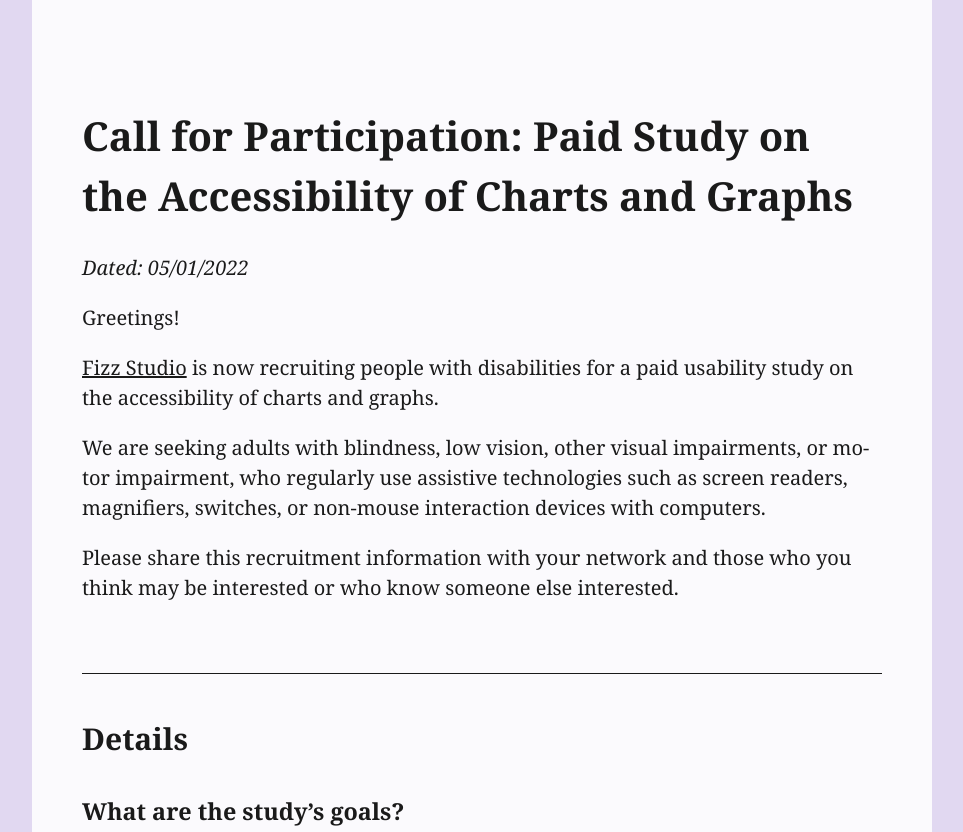
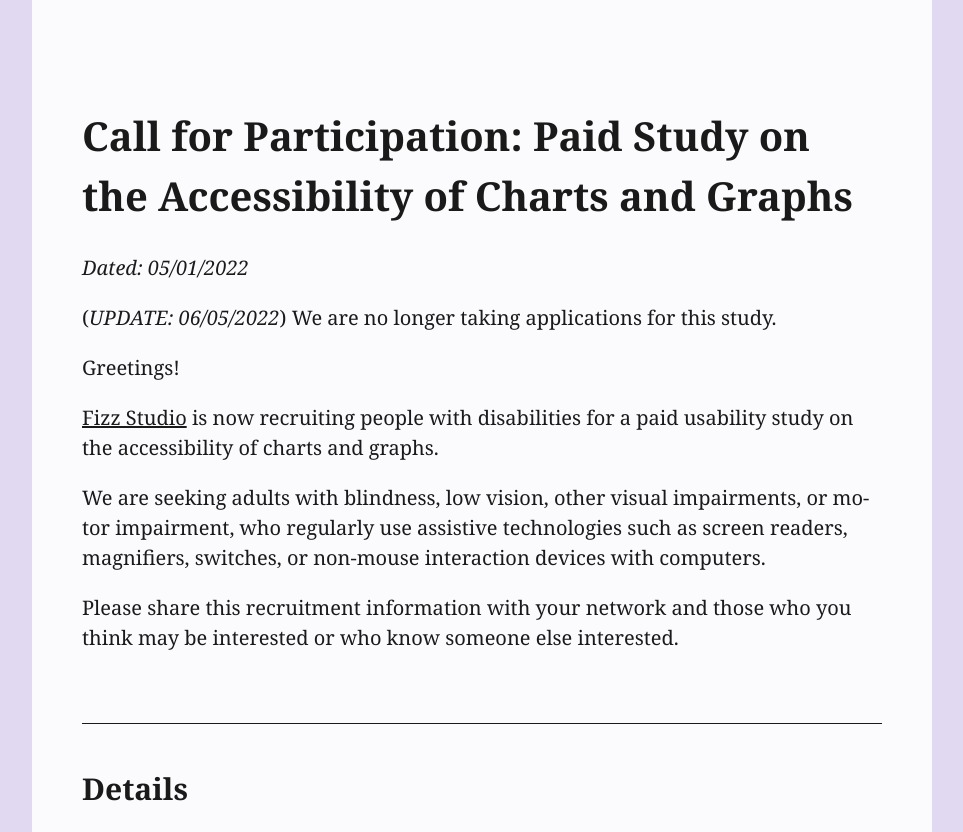
Before and after one commit to fizzstudio/call_for_participation, a website: page index.html in a window 1280 px wide. Shown: the top 832 px of the page, without its empty margins (158-1121 px from the left). Drawn offline with Linux system fonts and the light colour scheme.

Commit message:
close study

```diff
--- a/index.html
+++ b/index.html
@@ -211,6 +211,7 @@
         Call for Participation: Paid Study on the Accessibility of Charts and Graphs
       </h1>
       <p><em>Dated: 05/01/2022</em></p>
+      <p>(<em>UPDATE: 06/05/2022</em>) We are no longer taking applications for this study.</p>
       <p>Greetings!</p>
       <p>
         <a href="https://www.fizz.studio">Fizz Studio</a> is now recruiting people with disabilities for a paid
```
